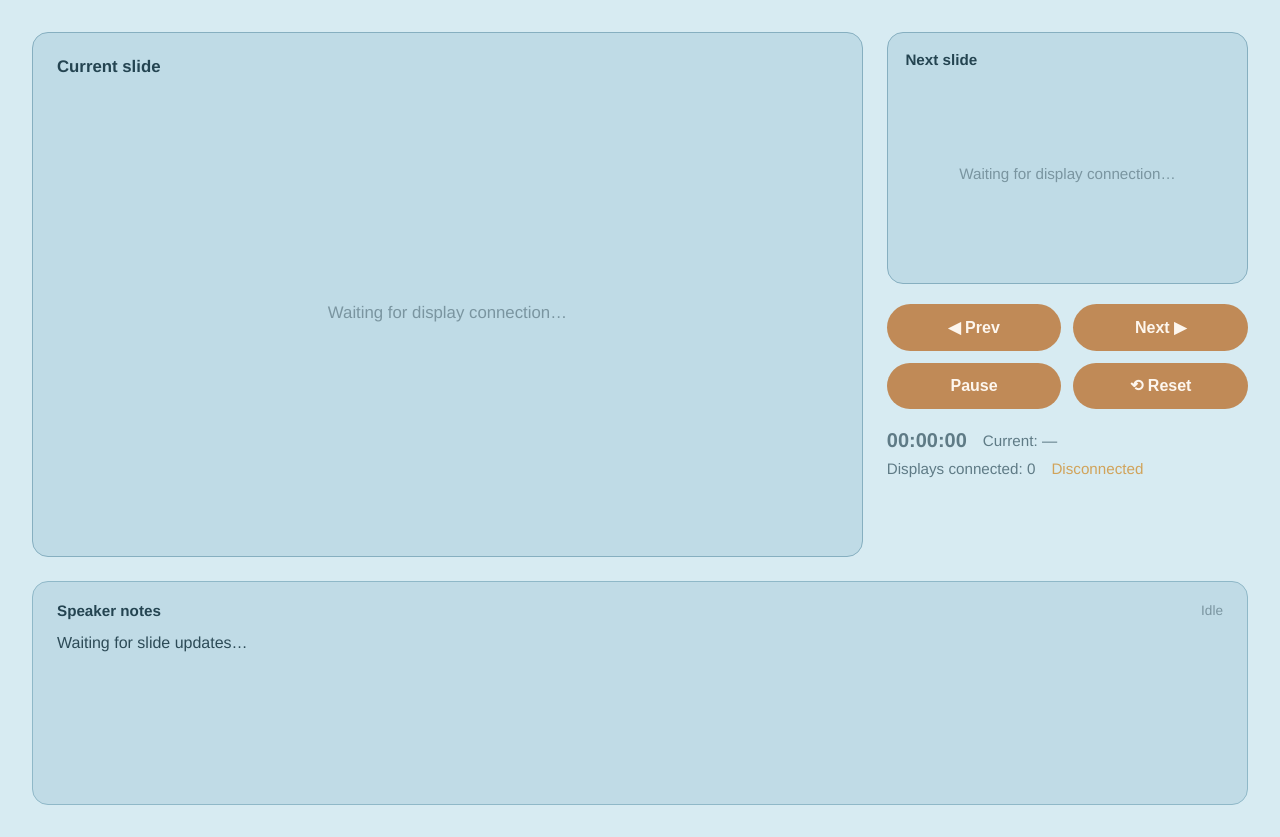
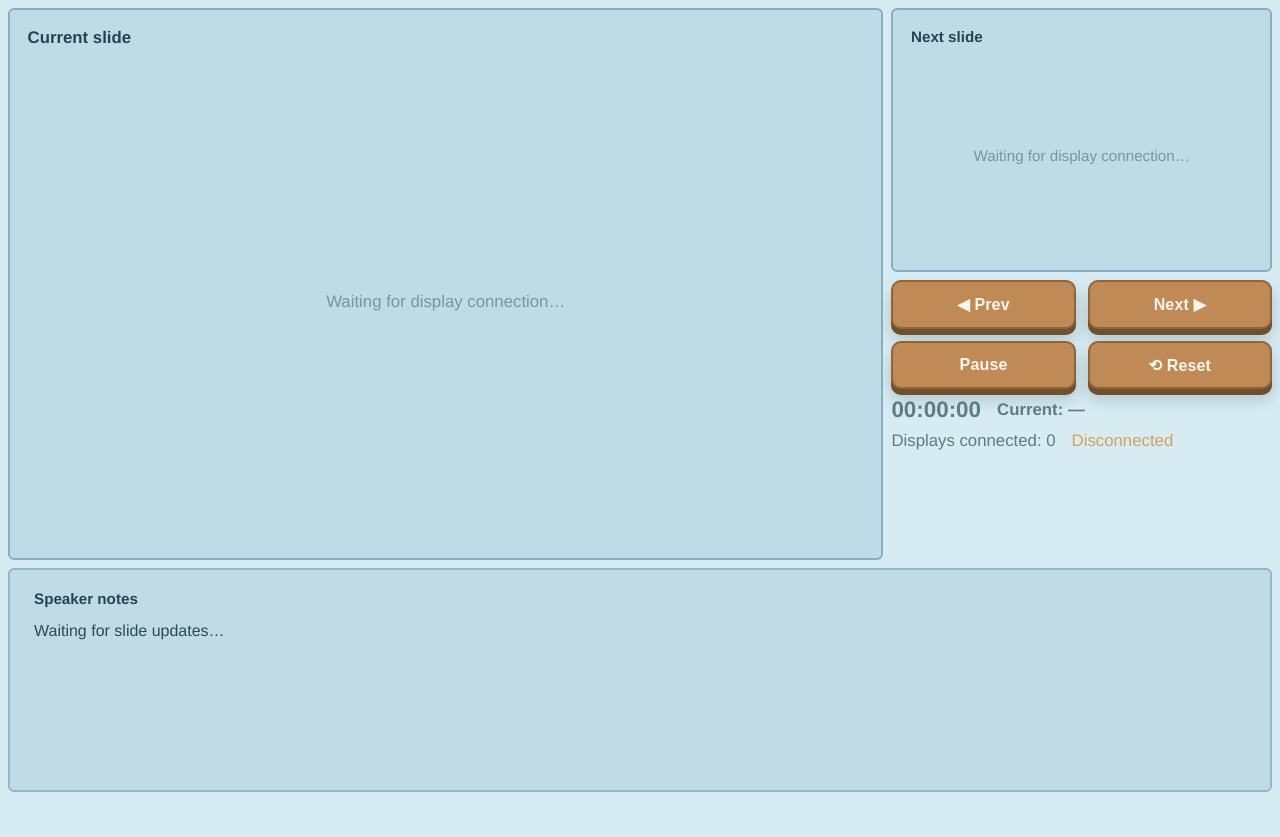
Before and after one commit to mitsuhiko/mini-presenter, a website: page client/presenter.html in a window 1280 px wide. After the commit the page ends 800 px from the top, so only its background shows below. Drawn offline with Linux system fonts and the light colour scheme; files that its build step writes are made by us from their sources; files whose address does not match are found by name.

Commit message:
feat(presenter): restyle layout and controls

```diff
--- a/client/presenter.css
+++ b/client/presenter.css
@@ -15,6 +15,10 @@
   --presenter-button-bg: #c08a57;
   --presenter-button-hover: #b17845;
   --presenter-button-text: #fdf6ee;
+  --presenter-button-border: #8f653c;
+  --presenter-button-shadow: #704f2d;
+  --presenter-button-highlight: #e5b37d;
+  --presenter-radius: 6px;
   --presenter-connection-warn: #d1a35a;
   --presenter-connection-ok: #84c39c;
 }
@@ -37,6 +41,10 @@
     --presenter-button-bg: #c89a6a;
     --presenter-button-hover: #b48353;
     --presenter-button-text: #1f120a;
+    --presenter-button-border: #8a643e;
+    --presenter-button-shadow: #5f3f21;
+    --presenter-button-highlight: #f0c290;
+    --presenter-radius: 6px;
     --presenter-connection-warn: #e3b66a;
     --presenter-connection-ok: #8fd0a4;
   }
@@ -58,13 +66,13 @@ body {
   display: grid;
   grid-template-rows: minmax(0, 1fr) auto;
   min-height: 100vh;
-  padding: 2rem;
-  gap: 1.5rem;
+  padding: 0.5rem;
+  gap: 0.5rem;
 }
 
 .presenter__main {
   display: grid;
-  gap: 1.5rem;
+  gap: 0.5rem;
   grid-template-columns: minmax(0, 2.3fr) minmax(0, 1fr);
   align-items: stretch;
 }
@@ -72,7 +80,7 @@ body {
 .presenter__side {
   display: flex;
   flex-direction: column;
-  gap: 1.25rem;
+  gap: 0.5rem;
 }
 
 .presenter__header {
@@ -99,21 +107,23 @@ body {
 
 .presenter__timer {
   font-variant-numeric: tabular-nums;
-  font-size: 1.25rem;
-  font-weight: 600;
+  font-size: 1.4rem;
+  font-weight: 700;
 }
 
 .presenter__slide {
   color: var(--presenter-text-muted);
+  font-size: 1.05rem;
+  font-weight: 600;
 }
 
 .presenter__preview {
-  border-radius: 1rem;
+  border-radius: var(--presenter-radius);
   background: var(--presenter-preview-bg);
-  border: 1px solid var(--presenter-preview-border);
+  border: 2px solid var(--presenter-preview-border);
   display: flex;
   flex-direction: column;
-  padding: 1.5rem;
+  padding: 1.1rem;
   text-align: center;
   font-size: 1.05rem;
   color: var(--presenter-text-subtle);
@@ -162,8 +172,8 @@ body {
   max-width: 100%;
   max-height: 100%;
   aspect-ratio: 16 / 9;
-  border: none;
-  border-radius: 0.75rem;
+  border: 2px solid var(--presenter-preview-border);
+  border-radius: calc(var(--presenter-radius) - 2px);
   background: var(--presenter-preview-frame-bg);
   pointer-events: none;
 }
@@ -198,13 +208,13 @@ body {
   opacity: 1;
   background: var(--presenter-placeholder-bg);
   color: var(--presenter-title);
-  border-radius: 0.75rem;
+  border-radius: calc(var(--presenter-radius) - 1px);
 }
 
 .presenter__notes {
-  border-radius: 1rem;
+  border-radius: var(--presenter-radius);
   background: var(--presenter-notes-bg);
-  border: 1px solid var(--presenter-panel-border);
+  border: 2px solid var(--presenter-panel-border);
   padding: 1.25rem 1.5rem;
   display: flex;
   flex-direction: column;
@@ -255,23 +265,39 @@ body {
 }
 
 .presenter__button {
-  border: none;
-  border-radius: 999px;
-  padding: 0.85rem 1.75rem;
+  border: 2px solid var(--presenter-button-border);
+  border-radius: 10px;
+  padding: 0.8rem 1.6rem;
   font-size: 1rem;
-  font-weight: 600;
+  font-weight: 700;
   cursor: pointer;
   background: var(--presenter-button-bg);
   color: var(--presenter-button-text);
-  transition: background 0.2s ease;
+  box-shadow: 0 6px 0 var(--presenter-button-shadow), 0 10px 16px rgba(0, 0, 0, 0.18);
+  transition: transform 0.18s ease, box-shadow 0.18s ease, background 0.18s ease;
+  letter-spacing: 0.01em;
 }
 
 .presenter__button:hover {
   background: var(--presenter-button-hover);
+  transform: translateY(-1px);
+  box-shadow: 0 7px 0 var(--presenter-button-shadow), 0 12px 18px rgba(0, 0, 0, 0.2);
 }
 
 .presenter__button:active {
-  transform: translateY(1px);
+  transform: translateY(4px);
+  box-shadow: 0 2px 0 var(--presenter-button-shadow), 0 6px 12px rgba(0, 0, 0, 0.18);
+}
+
+.presenter__button:focus-visible {
+  outline: 3px solid rgba(255, 255, 255, 0.6);
+  outline-offset: 2px;
+}
+
+@media (prefers-reduced-motion: reduce) {
+  .presenter__button {
+    transition: none;
+  }
 }
 
 .presenter__footer {
@@ -279,7 +305,7 @@ body {
   flex-direction: column;
   align-items: flex-start;
   gap: 0.5rem;
-  font-size: 0.95rem;
+  font-size: 1.05rem;
   color: var(--presenter-text-muted);
 }
 
@@ -297,8 +323,8 @@ body {
 
 @media (max-width: 720px) {
   .presenter {
-    padding: 1rem;
-    gap: 1rem;
+    padding: 0.5rem;
+    gap: 0.5rem;
   }
 
   .presenter__header {
@@ -317,7 +343,7 @@ body {
   }
 
   .presenter__side {
-    gap: 1rem;
+    gap: 0.5rem;
   }
 
   .presenter__preview {
--- a/client/presenter.html
+++ b/client/presenter.html
@@ -75,7 +75,6 @@
       <section class="presenter__notes" aria-label="Speaker notes">
         <div class="presenter__notes-header">
           <div class="presenter__notes-title">Speaker notes</div>
-          <div class="presenter__notes-status" id="notes-status">Idle</div>
         </div>
         <div class="presenter__notes-content" id="notes-content">
           Loading notes…
```
